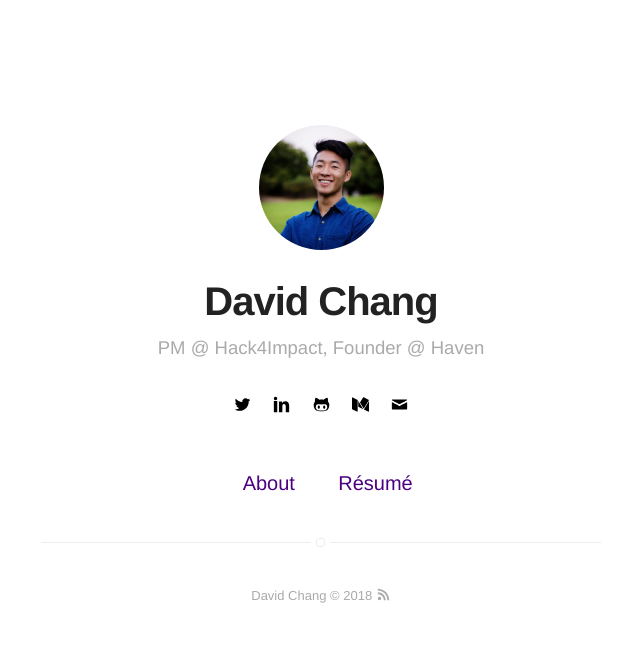
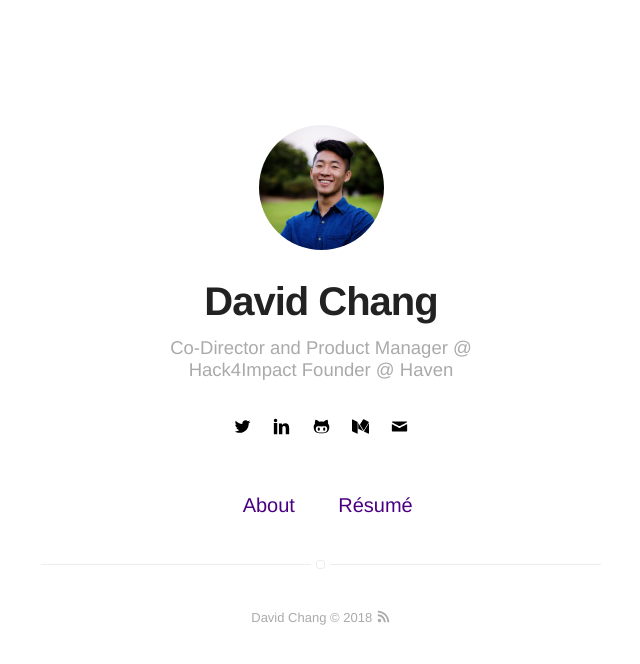
Before and after one commit to andyaustinchai/andyaustinchai.github.io, a Jekyll site: the page built from index.html, in a window 1280 px wide. Shown: the top 664 px of the page, without its empty margins (319-959 px from the left). Built offline with Jekyll 4.4.1, drawn with Linux system fonts in a browser that asks for light colours.

Commit message:
Title updates

```diff
--- a/_config.yml
+++ b/_config.yml
@@ -1,6 +1,6 @@
 # main text of home
 name: David Chang
-bio: PM @ Hack4Impact, Founder @ Haven
+bio: Co-Director and Product Manager @ Hack4Impact Founder @ Haven
 
 # twitter summary info
 # description: A blog about technology and stuff related
```
